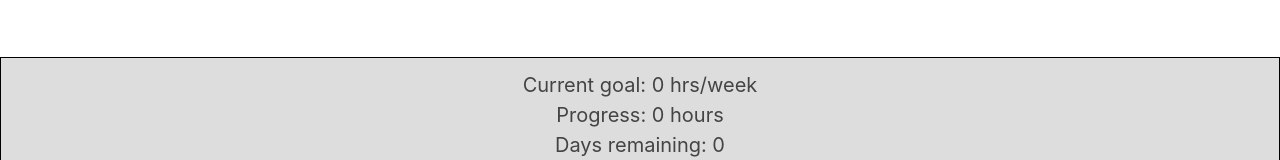
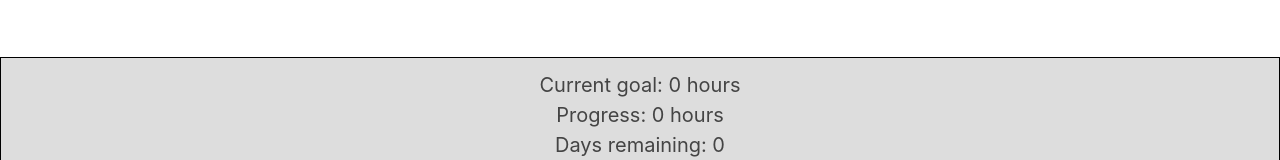
Before and after one commit to BladeBoles/LL-client, a React (Create React App) app: page /currently-reading in a window 1280 px wide. Shown: the part 576-736 px from the top of the page. Built offline with nearby package versions, Linux system fonts and the light colour scheme; no server answers.

Commit message:
Changing goals to a generic "hours" for now.  I really want the automatic or assisted tracking as a feature, but it will take more work from here than I originally imagined.

```diff
--- a/src/CurrentlyReading/CurrentlyReading.js
+++ b/src/CurrentlyReading/CurrentlyReading.js
@@ -66,7 +66,7 @@ export default class CurrentlyReading extends Component {
         <section className="goals">
             { (this.state.editGoals) ? '' :
             (<div>
-              <div>Current goal: { this.context.weekly_hours } hrs/week</div>
+              <div>Current goal: { this.context.weekly_hours } hours</div>
               <div>Progress: {this.context.progress / 60} hours</div>
               <div>Days remaining: {this.context.days_left}</div>
               <div>Average to achieve current goal: {(this.context.weekly_hours-(this.context.progress/60))/this.context.days_left} hrs/day</div>
@@ -77,7 +77,7 @@ export default class CurrentlyReading extends Component {
 
             {this.state.editGoals ? (
             <form className="goal-form">
-              <label htmlFor="set-goal">Weekly Goal (hours): </label>
+              <label htmlFor="set-goal">Current Goal (hours): </label>
               <input type="number" name="weekly_hours" value={this.state.weekly_hours} onChange={this.updateGoals} />
 
               <label htmlFor="set-goal">Total Progress (minutes): </label>
```
